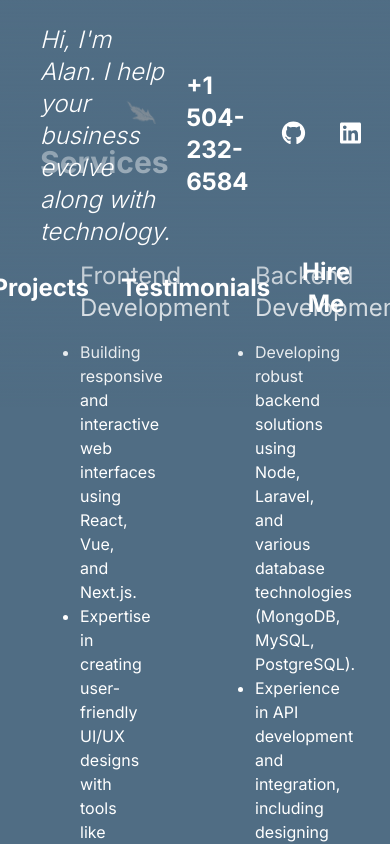
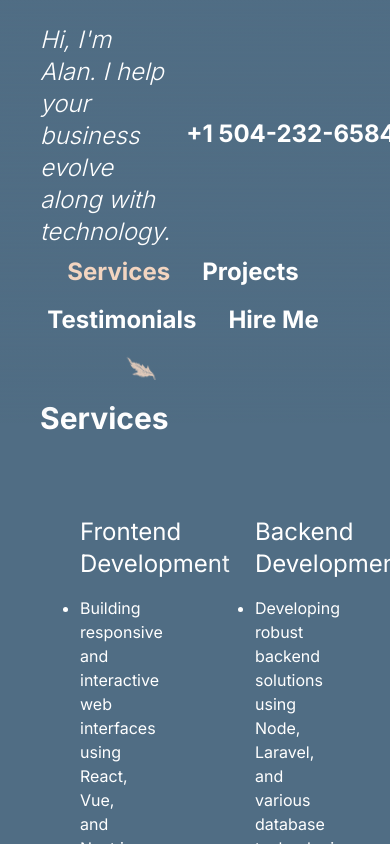
Before and after one commit to ajosephjohnson/portfolio, a Next.js app: page / in a window 390 px wide. Shown: the top 844 px of the page. Built offline with nearby package versions, Linux system fonts and the light colour scheme.

Commit message:
Add top padding to site content for small screens.

```diff
--- a/src/app/page.tsx
+++ b/src/app/page.tsx
@@ -10,7 +10,7 @@ import {
 
 export default function Home() {
   return (
-    <main>
+    <main className="pt-64 sm:pt-20 md:pt-0">
       <Section name={Sections.Services}>
         <Services />
       </Section>
--- a/src/components/Navigation.tsx
+++ b/src/components/Navigation.tsx
@@ -41,7 +41,7 @@ export default function Navigation() {
   return (
 
       <nav className="fixed top-0 right-0 pb-20 z-10 text-white text-2xl font-bold pr-6 bg-gradient-to-b from-day-sky-common w-full">
-        <Container maxWidthClass="max-w-6xl">
+        <Container>
           <div className="flex justify-between">
             <div className="relative pl-10 pt-6 text-2xl italic font-light">
               Hi, I&apos;m Alan. I help your business evolve along with technology.
@@ -50,7 +50,7 @@ export default function Navigation() {
               <li className="flex items-center">
                 <a
                   href="tel:+15042326584"
-                  className="transition-colors duration-300 hover:text-primary py-2 px-4"
+                  className="transition-colors duration-300 hover:text-primary py-2 px-4 whitespace-nowrap"
                 >
                   +1 504-232-6584
                 </a>
@@ -77,7 +77,7 @@ export default function Navigation() {
               </li>
             </ul>
           </div>
-          <ul className="flex justify-end">
+          <ul className="flex justify-center sm:justify-end flex-wrap">
             {sectionNames.map(sectionName => (
               <li key={sectionName} className="flex items-center">
                 <NavButton
--- a/tailwind.config.ts
+++ b/tailwind.config.ts
@@ -20,7 +20,10 @@ const config: Config = {
         // theme colors
         'primary': '#F3D5C0',
         'secondary': '#D4B499',
-      }
+      },
+      screens: {
+        'xs': '480px',
+      },
     },
   },
   plugins: [],
```
